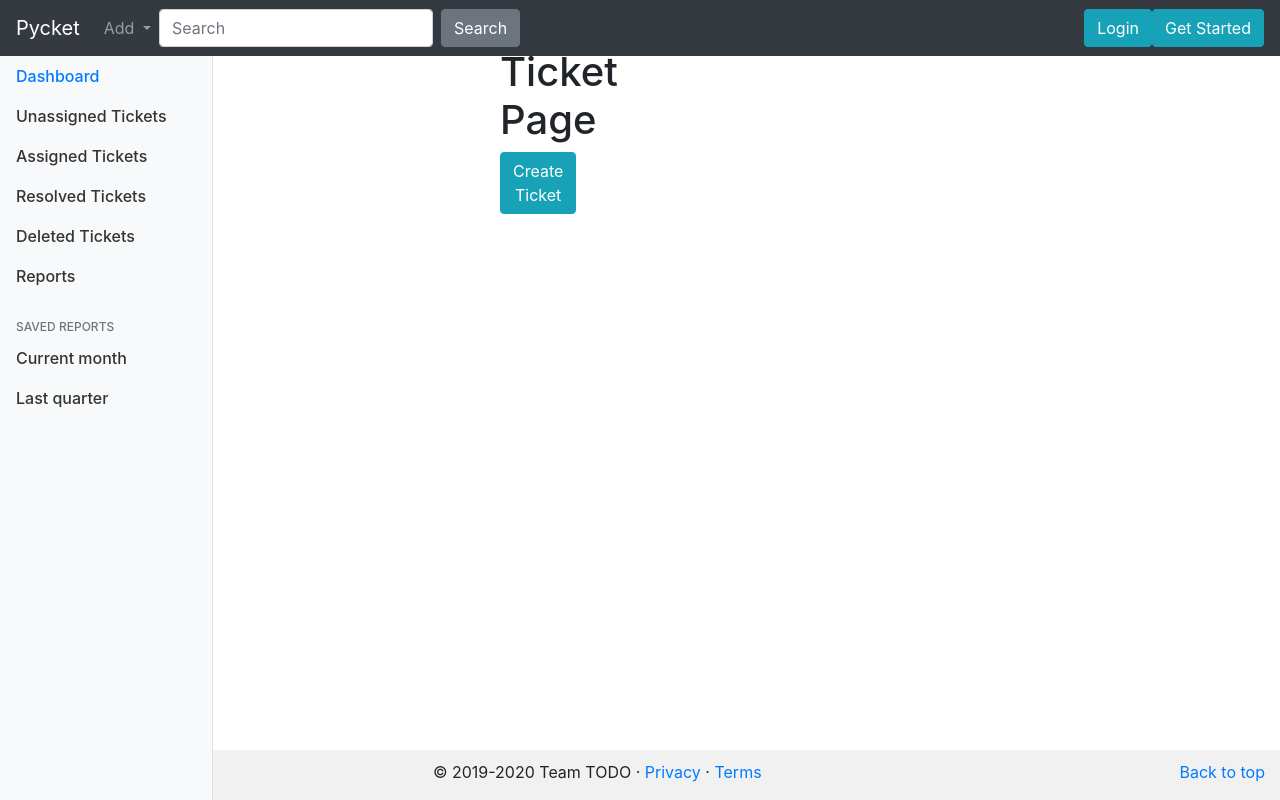
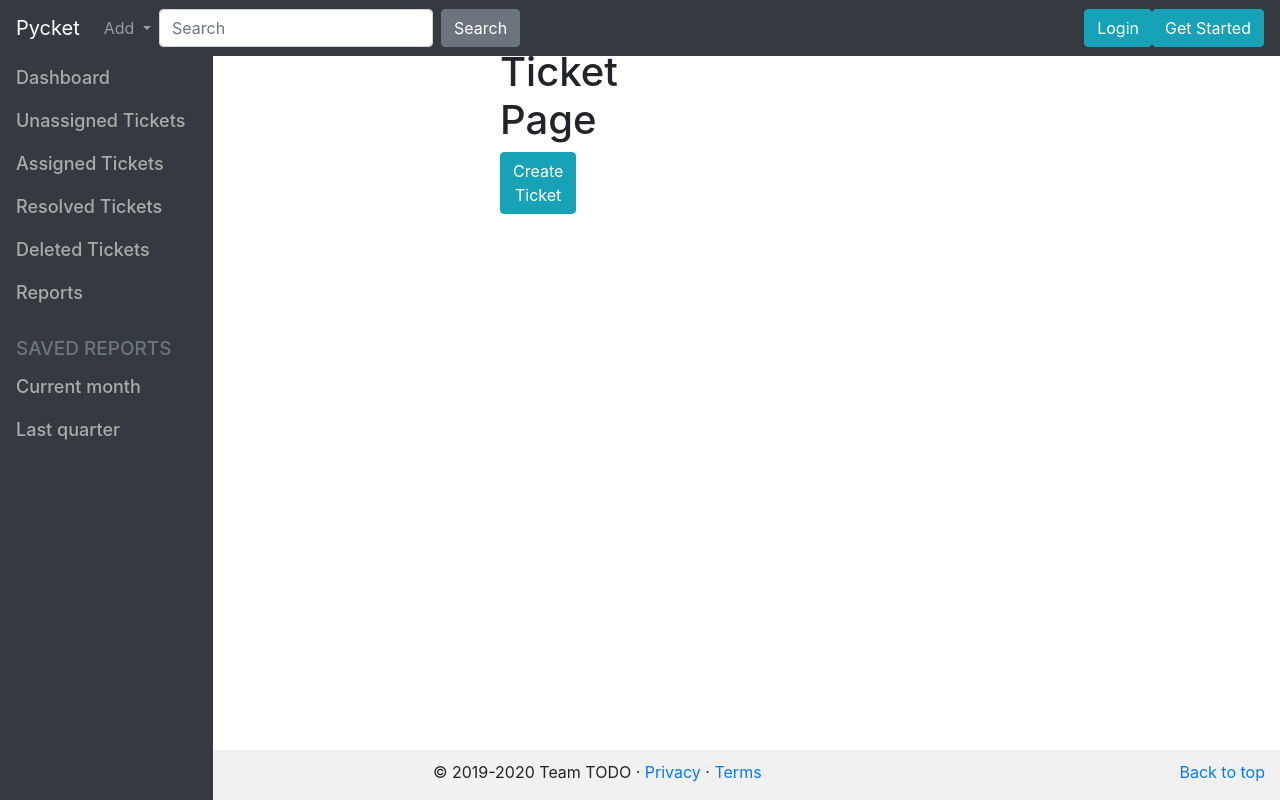
Before and after one commit to AU-CS-499-Spring-2020/Team_TODO, a Flask app: page /ticket/index in a window 1280 px wide. Run offline with Flask 2, Linux system fonts and the light colour scheme; data that the repository does not hold is empty; some libraries are stand-ins or nearby versions.

Commit message:
Styling for sidebar

```diff
--- a/Pycket/pycket/static/css/app/style.css
+++ b/Pycket/pycket/static/css/app/style.css
@@ -15,6 +15,7 @@
     padding-top: .5rem;
     overflow-x: hidden;
     overflow-y: auto; /* Scrollable contents if viewport is shorter than content. */
+    background-color: #343a40;
   }
 
   @supports ((position: -webkit-sticky) or (position: sticky)) {
@@ -24,18 +25,23 @@
     }
   }
 
+  .sidebar:hover .nav-link:hover {
+    color: #f1f1f1;
+  }
+
   .sidebar .nav-link {
     font-weight: 500;
-    color: #333;
+    font-size: 18px;
+    color: #ababab;
   }
 
   .sidebar .nav-link .feather {
     margin-right: 4px;
-    color: #999;
+    color: #ababab;
   }
 
   .sidebar .nav-link.active {
-    color: #007bff;
+    color: #ababab;
   }
 
   .sidebar .nav-link:hover .feather,
@@ -44,7 +50,7 @@
   }
 
   .sidebar-heading {
-    font-size: .75rem;
+    font-size: 19px;
     text-transform: uppercase;
   }
 
--- a/Pycket/pycket/templates/ticket/base_pycket.html
+++ b/Pycket/pycket/templates/ticket/base_pycket.html
@@ -55,37 +55,31 @@
                     <ul class="nav flex-column">
                         <li class="nav-item">
                             <a class="nav-link active" href="{{ url_for('ticket.index') }}">
-                                <span data-feather="home"></span>
                                 Dashboard <span class="sr-only">(current)</span>
                             </a>
                         </li>
                         <li class="nav-item">
                             <a class="nav-link" href="#">
-                                <span data-feather="file"></span>
                                 Unassigned Tickets
                             </a>
                         </li>
                         <li class="nav-item">
                             <a class="nav-link" href="#">
-                                <span data-feather="shopping-cart"></span>
                                 Assigned Tickets
                             </a>
                         </li>
                         <li class="nav-item">
                             <a class="nav-link" href="#">
-                                <span data-feather="users"></span>
                                 Resolved Tickets
                             </a>
                         </li>
                         <li class="nav-item">
                             <a class="nav-link" href="#">
-                                <span data-feather="bar-chart-2"></span>
                                 Deleted Tickets
                             </a>
                         </li>
                         <li class="nav-item">
                             <a class="nav-link" href="#">
-                                <span data-feather="layers"></span>
                                 Reports
                             </a>
                         </li>
@@ -95,19 +89,16 @@
                         class="sidebar-heading d-flex justify-content-between align-items-center px-3 mt-4 mb-1 text-muted">
                         <span>Saved reports</span>
                         <a class="d-flex align-items-center text-muted" href="#">
-                            <span data-feather="plus-circle"></span>
                         </a>
                     </h6>
                     <ul class="nav flex-column mb-2">
                         <li class="nav-item">
                             <a class="nav-link" href="#">
-                                <span data-feather="file-text"></span>
                                 Current month
                             </a>
                         </li>
                         <li class="nav-item">
                             <a class="nav-link" href="#">
-                                <span data-feather="file-text"></span>
                                 Last quarter
                             </a>
                         </li>
```
